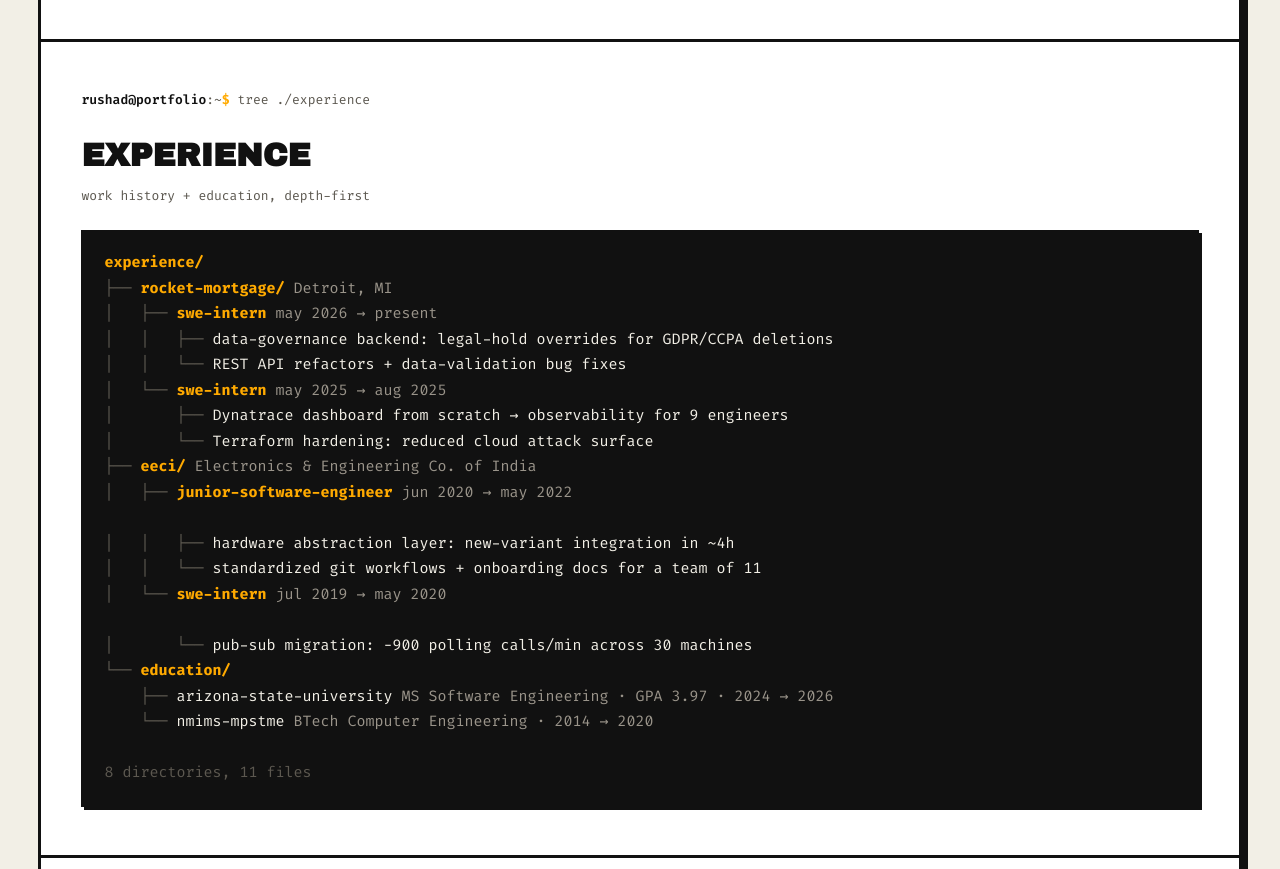
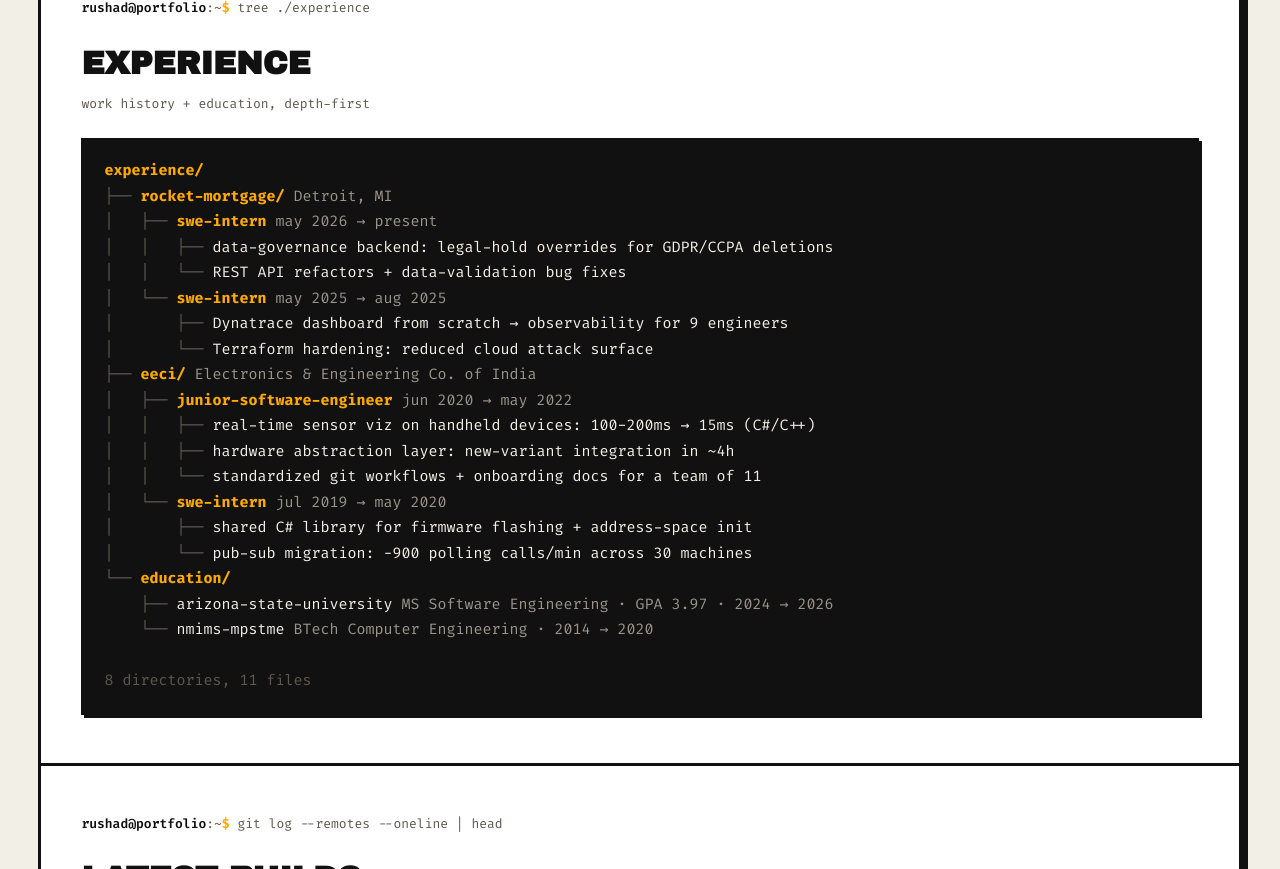
Before and after one commit to RushadW/rushad-portfolio, a React (Vite) app: page / in a window 1280 px wide. Shown: the part 1120-1989 px from the top of the page. Built offline with nearby package versions, Linux system fonts and the light colour scheme; no server answers.

Commit message:
Enhance ExperienceTree component with animation completion handling; update avatar source in config and add CSS safety net for animations. This fixes the bug where sometimes, the experience component has blank lines in it

```diff
--- a/src/components/ExperienceTree.jsx
+++ b/src/components/ExperienceTree.jsx
@@ -45,6 +45,7 @@
   // into view, so visitors actually see it happen.
   const ref = useRef(null);
   const [printed, setPrinted] = useState(false);
+  const [done, setDone] = useState(false);
 
   useEffect(() => {
     const el = ref.current;
@@ -57,6 +58,18 @@
     return () => io.disconnect();
   }, [printed]);
 
+  // Per-line CSS animations can occasionally get dropped by the browser
+  // (e.g. if a scroll/compositing pass lands mid-delay), leaving a line
+  // stuck at opacity 0 — a "gap" in the middle of the tree. Once the
+  // whole staggered sequence should be finished, force every line
+  // visible so a missed animation can never leave a hole.
+  useEffect(() => {
+    if (!printed) return;
+    const totalMs = (lines.length + 2) * 70 + 200;
+    const t = setTimeout(() => setDone(true), totalMs);
+    return () => clearTimeout(t);
+  }, [printed, lines.length]);
+
   return (
     <section className="section" id="experience" aria-label="Experience" ref={ref}>
       <PromptLine command={CONFIG.experienceCommand} />
@@ -64,7 +77,7 @@
       <h2 className="section__heading">Experience</h2>
       <p className="section__meta">work history + education, depth-first</p>
 
-      <pre className={`tree ${printed ? 'tree--printed' : ''}`}>
+      <pre className={`tree ${printed ? 'tree--printed' : ''} ${done ? 'tree--done' : ''}`}>
         <span className="tree__line" style={{ '--i': 0 }}>
           <span className="tree__dir">experience/</span>
         </span>
--- a/src/config.js
+++ b/src/config.js
@@ -47,12 +47,12 @@
     username: 'RushadW',
 
     // Show the avatar next to the name in the whoami section.
-    showAvatar: true,
+    showAvatar: false,
 
     // Where the avatar image comes from:
     //   'github' — pull the live avatar from github.com/<username>.png
     //   'local'  — use a file you provide (see avatarPath below)
-    avatarSource: 'local',
+    avatarSource: 'github',
 
     // Used when avatarSource is 'local'. Drop the image into public/
     // and point this at it (e.g. '/avatar.jpg').
--- a/src/styles/global.css
+++ b/src/styles/global.css
@@ -592,6 +592,13 @@
   animation-delay: calc(var(--i) * 70ms);
 }
 
+/* Safety net: guarantee every line ends up visible even if a browser
+   drops an individual line's animation frame (see ExperienceTree.jsx). */
+.tree--done .tree__line {
+  opacity: 1;
+  animation: none;
+}
+
 @keyframes tree-print {
   to {
     opacity: 1;
```
